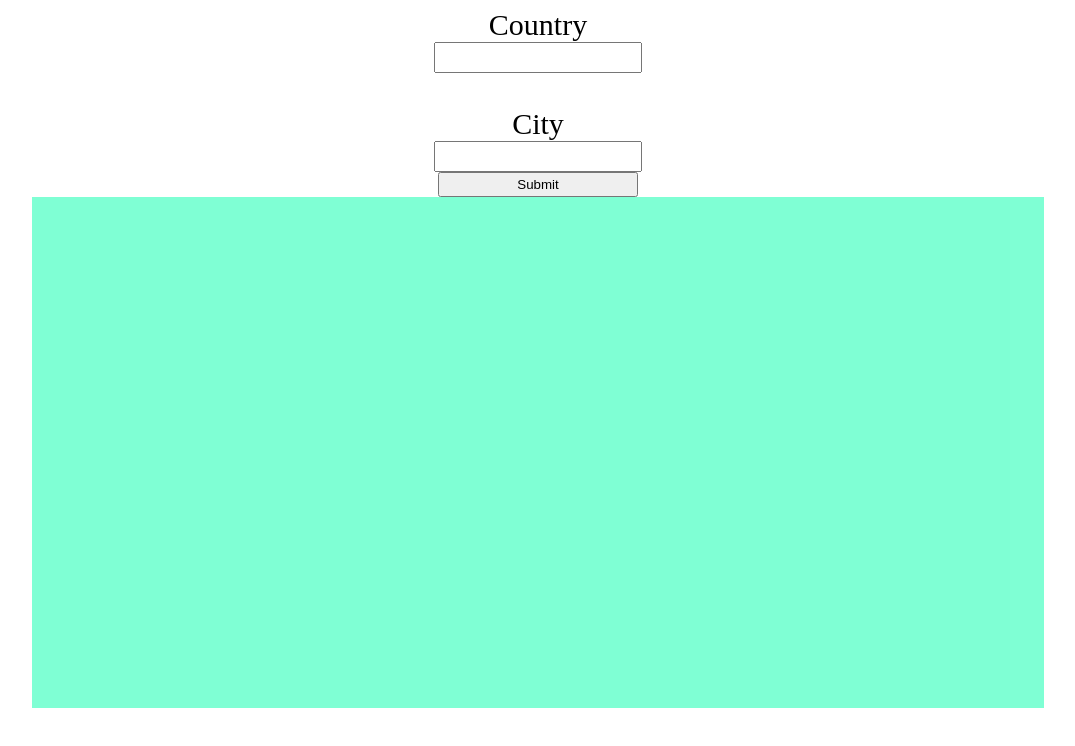
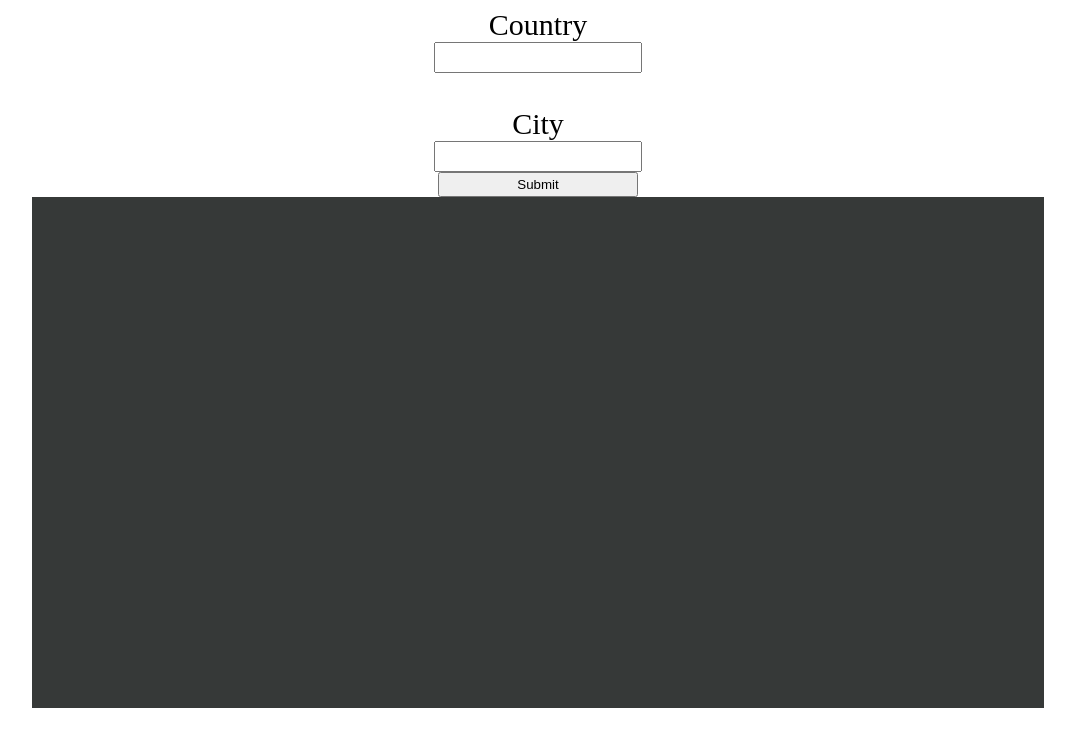
Before and after one commit to AvarageCodeEnjoyer/Weather-API-Call, a plain HTML site: page index.html in a window 1280 px wide. Shown: the whole page, without its empty margins (102-1177 px from the left). Drawn offline with Linux system fonts and the light colour scheme.

Commit message:
inproved CSS

```diff
--- a/StyleSheet.css
+++ b/StyleSheet.css
@@ -13,9 +13,11 @@
 }
 
 #result{
-  background-color: aquamarine;
+  background-color: rgb(54, 57, 56);
   width: 80%;
   height: 80%;
+  color: aliceblue;
+  font-size: 20px;
 }
 
 .container{
```
